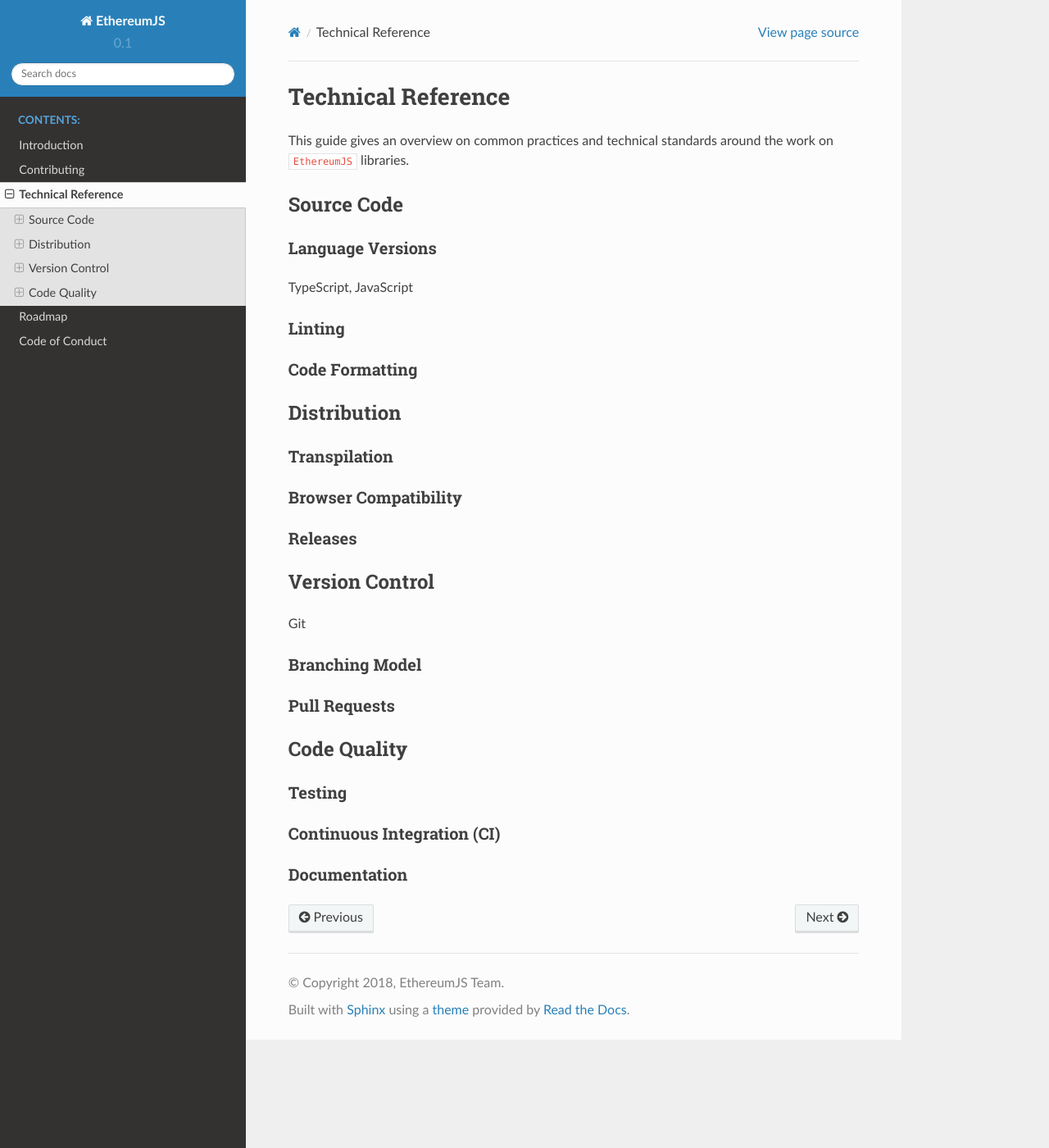
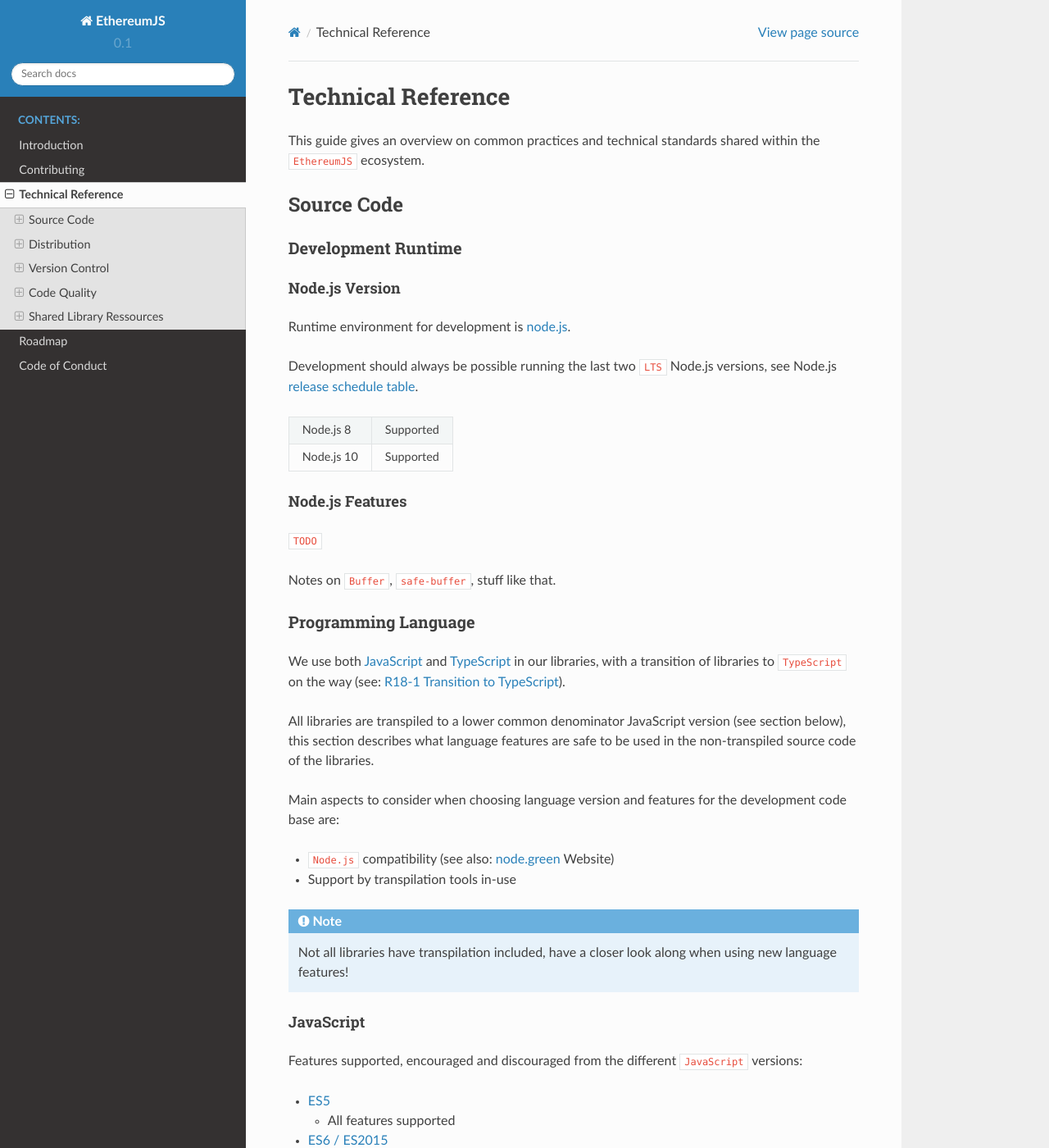
Before and after one commit to ethereumjs/organization, a Sphinx documentation site: the page built from docs/technical.rst, in a window 1280 px wide and 1400 px high. Shown: the whole window at 82% size. Built offline with Sphinx 7.4.7 and the Read the Docs theme 2.0.0, drawn with Linux system fonts in a browser that asks for light colours; some of the changed text lies outside the part shown.

Commit message:
Added source code and distribution sections on the technical reference docs

```diff
--- a/docs/roadmap.rst
+++ b/docs/roadmap.rst
@@ -4,6 +4,7 @@
 Roadmap
 =======
 
+.. _roadmap_r181_typescript:
 
 R18-1 Transition to TypeScript
 ==============================
--- a/docs/technical.rst
+++ b/docs/technical.rst
@@ -3,25 +3,124 @@
 ===================
 
 This guide gives an overview on common practices and technical standards
-around the work on ``EthereumJS`` libraries.
-
+shared within the ``EthereumJS`` ecosystem.
 
 Source Code
 ===========
 
-Language Versions
------------------
+Development Runtime
+-------------------
 
-TypeScript, JavaScript
+Node.js Version
+^^^^^^^^^^^^^^^
 
-Linting
--------
+Runtime environment for development is `node.js <https://nodejs.org/en/>`_.
+
+Development should always be possible running the last two ``LTS`` Node.js versions,
+see Node.js `release schedule table <https://github.com/nodejs/Release#release-schedule>`_.
+
+====================== =================================================
+Node.js 8              Supported
+Node.js 10             Supported
+====================== =================================================
+
+Node.js Features
+^^^^^^^^^^^^^^^^
+
+``TODO``
+
+Notes on ``Buffer``, ``safe-buffer``, stuff like that.
+
+Programming Language
+--------------------
+
+We use both `JavaScript <https://www.w3schools.com/js/>`_ and
+`TypeScript <https://www.typescriptlang.org/>`_ in our libraries, with a
+transition of libraries to ``TypeScript`` on the way (see: :ref:`roadmap_r181_typescript`).
+
+All libraries are transpiled to a lower common denominator JavaScript version
+(see section below), this section describes what language features are safe to
+be used in the non-transpiled source code of the libraries.
+
+Main aspects to consider when choosing language version and features for
+the development code base are:
+
+- ``Node.js`` compatibility (see also: `node.green <https://node.green/>`_ Website)
+- Support by transpilation tools in-use
+
+.. note::
+   Not all libraries have transpilation included, have a closer look along
+   when using new language features!
+
+JavaScript
+^^^^^^^^^^
+
+Features supported, encouraged and discouraged from the different ``JavaScript`` versions:
+
+- `ES5 <https://www.w3schools.com/js/js_es5.asp>`_
+
+  - All features supported
+
+- `ES6 / ES2015 <http://es6-features.org>`_
+
+  - All features supported
+  - Usage of ``let``, ``const`` encouraged
+  - Transition to ES6 ``classes`` encouraged
+
+- `ES2016 (ES7) <https://medium.freecodecamp.org/ecmascript-2016-es7-features-86903c5cab70>`_
+
+  - ``TODO``
+
+- `ES2017 (ES8) <https://hackernoon.com/es8-was-released-and-here-are-its-main-new-features-ee9c394adf66>`_
+
+  - ``TODO``
+
+.. note::
+   This table does not aim to be complete but just wants to hint to the practically
+   most common pitfall cases!
 
 
-Code Formatting
----------------
+TypeScript
+^^^^^^^^^^
+
+``TODO``
 
 
+Linting and Formatting
+----------------------
+
+JavaScript
+^^^^^^^^^^
+
+All ``EthereumJS`` ``JavaScript`` libraries use `standard.js <https://standardjs.com/>`_
+for code formatting and linting with no extra configuration files added or
+rules adopted, see the `VM repository <https://github.com/ethereumjs/ethereumjs-vm>`_
+as an example.
+
+The ``standard`` dependency in the ``devDependencies`` section of ``package.json``
+should be upgraded on a regular basis. Count in some time for this, since this
+normally goes along with some code changes necessary through the introduction
+of new rules.
+
+Linting can be triggered on the different libraries with an ``npm run lint`` command
+being added to ``package.json``.
+
+.. note::
+   For convenience a ``lint:fix`` command should be added to the various library
+   ``package.json`` files.
+
+TypeScript
+^^^^^^^^^^
+
+``TypeScript`` libraries are using `TSLint <https://palantir.github.io/tslint/>`_
+for linting and `Prettier <https://prettier.io/>`_ for code formatting. See the
+`RLP <https://github.com/ethereumjs/rlp>`_ library for a first example (changes might
+still be located in TypeScript transition PR `#37 <https://github.com/ethereumjs/rlp/pull/37>`_).
+
+.. note::
+   It is intended to integrate both linting and formatting config into a shared
+   `ethereumjs-config <https://github.com/ethereumjs/ethereumjs-config>`_ library
+   (see: :ref:`shared_libs_config`), this effort is still ongoing.
 
 Distribution
 ============
@@ -29,13 +128,37 @@
 Transpilation
 -------------
 
+Current transpilation target: ``ES5``-compatible ``JavaScript`` code
+
+JavaScript
+^^^^^^^^^^
+
+For ``JavaScript`` libraries, `Babel <https://babeljs.io/>`_ is used for
+transpilation, probably the most up-to-date example can be found in the
+`merkle-patricia-tree <https://github.com/ethereumjs/merkle-patricia-tree>`_
+library.
+
+.. note::
+   ``TODO``: This section has to be expanded.
+
+TypeScript
+^^^^^^^^^^
+
+For ``TypeScript`` libraries, transpilation is done through the ``TypeScript``
+compiler ``tsc`` command line tool.
+
+.. note::
+   ``TODO``: This section has to be expanded.
 
 Browser Compatibility
 ---------------------
 
+``TODO``
+
 
 Releases
 --------
+
 
 
 Version Control
@@ -66,3 +189,26 @@
 
 Documentation
 -------------
+
+.. _shared_libs:
+
+Shared Library Ressources
+=========================
+
+
+.. _shared_libs_testing:
+
+ethereumjs-testing
+------------------
+
+
+.. _shared_libs_common:
+
+ethereumjs-common
+-----------------
+
+
+.. _shared_libs_config:
+
+ethereumjs-config
+-----------------
```
